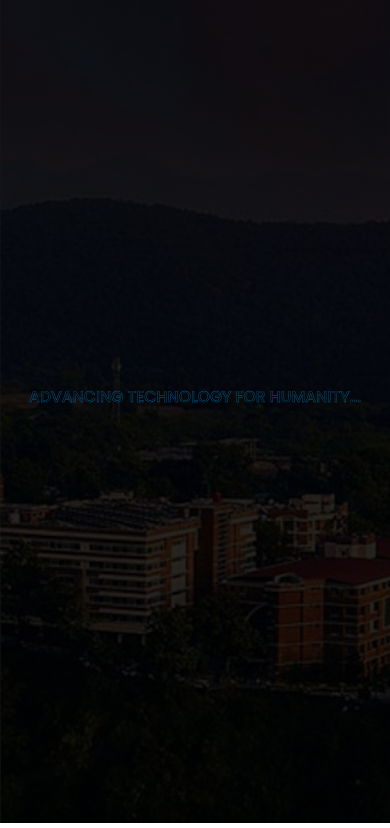
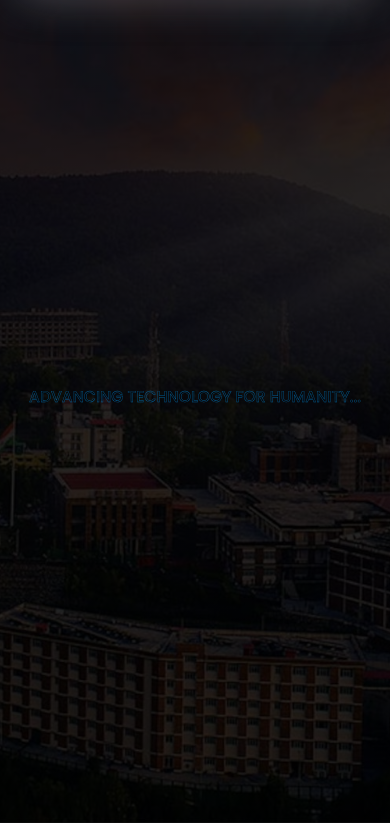
Before and after one commit to IEEE-DITU/IEEE-DITU.github.io, a plain HTML site: page index.html in a window 390 px wide. Shown: the part 102-930 px from the top of the page. Drawn offline with nearby package versions, Linux system fonts and the light colour scheme.

Commit message:
Fixed navbar and cover photo responsiveness on Home page

```diff
--- a/index.html
+++ b/index.html
@@ -84,7 +84,7 @@
     </section>
 
     <!-- NAVBAR-->
-    <!-- <section>
+    <section>
       <nav
         class="navbar fixed-top navbar-expand-lg shift pad"
         id="anim"
@@ -144,7 +144,7 @@
           </div>
         </div>
       </nav>
-    </section> -->
+    </section>
 
     <!--PARTICLE JS-->
     <section>
--- a/style.css
+++ b/style.css
@@ -16,10 +16,13 @@
 /* HOME PAGE */
 
 .creative{
+    background-repeat: no-repeat;
+    background-size: cover;
+    background-position: center center;
     display: flex;
     justify-content: center;
     align-items: center;
-    min-height: 100vh;
+    height: 100vh;
     background-image: linear-gradient(rgba(0, 0, 0, 0.85), rgba(0, 0, 0, 0.85)), url(Assets/Images/DIT\ COVER.jpg)
 }
 
```
